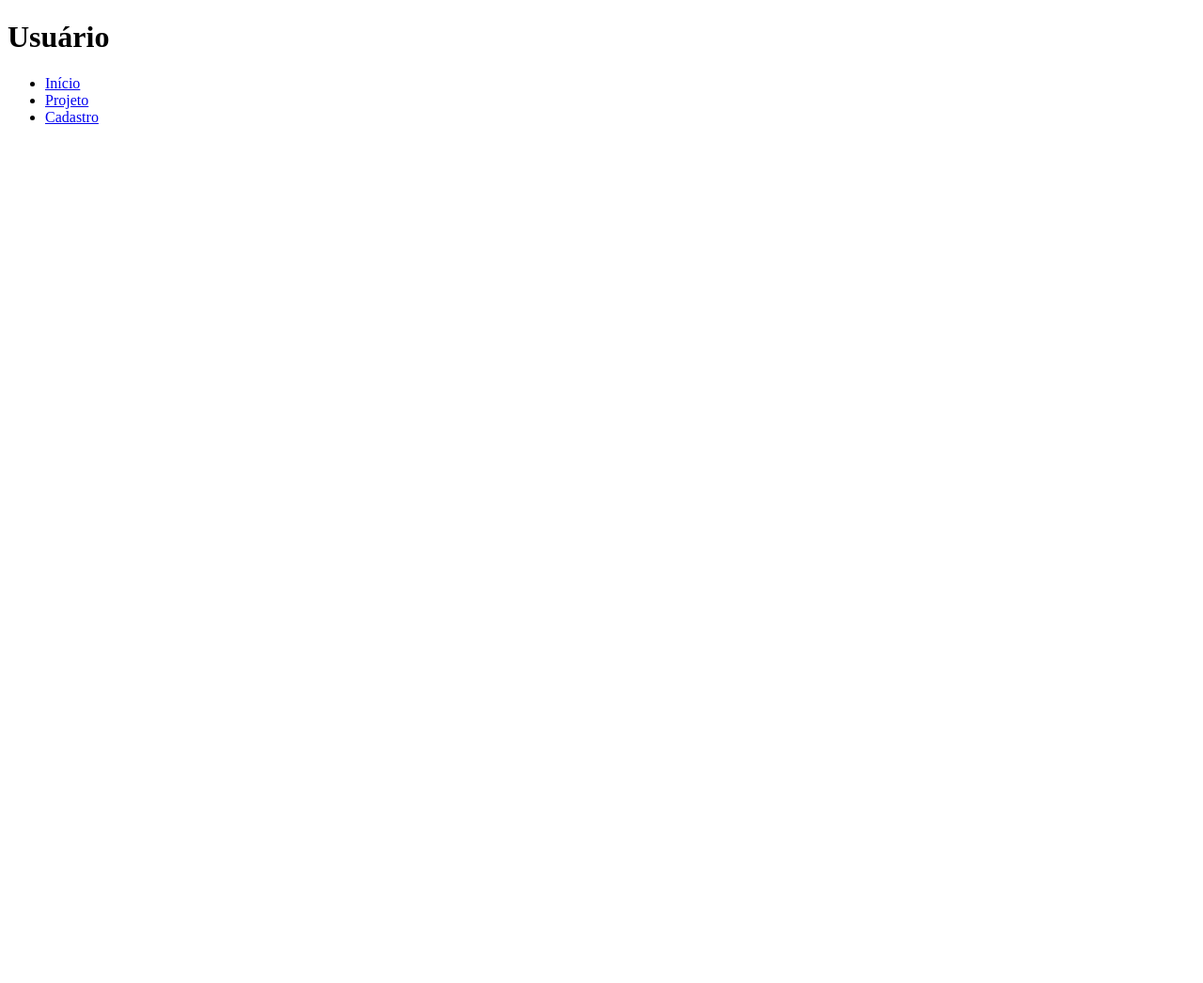
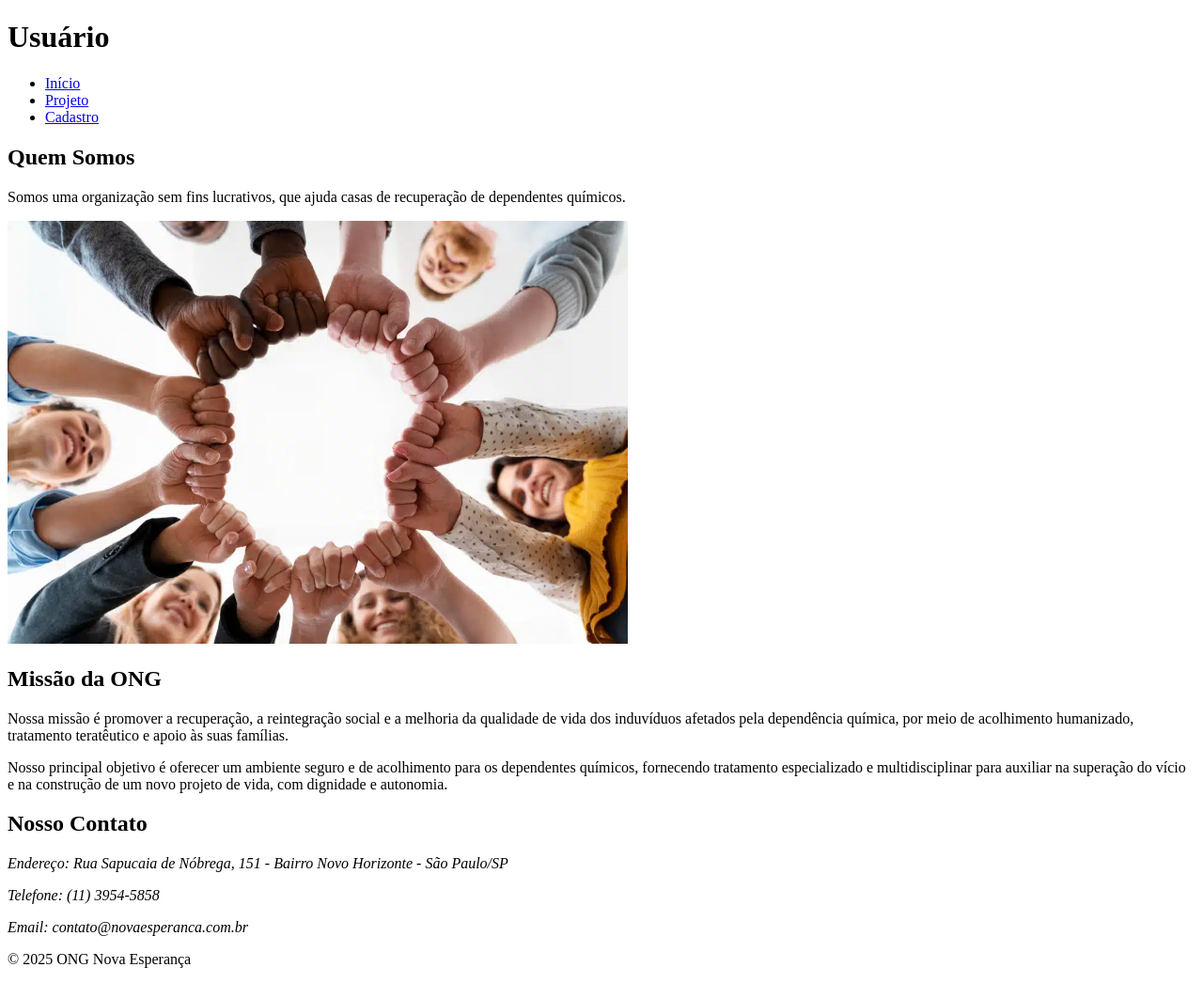
Before and after one commit to EneasNascimento/aulaDesenvolvimentoFrontEndWeb, a plain HTML site: page index.html in a window 1280 px wide. Shown: the whole page at 94% size. Before the commit the page ends 800 px from the top, so only its background shows below. Drawn offline with Linux system fonts and the light colour scheme.

Commit message:
V.1 Adicionado Seções Missão da ONG e Nosso Contato

```diff
--- a/index.html
+++ b/index.html
@@ -16,6 +16,38 @@
             </ul>
         </nav>
     </header>
+    <main>
+        <section>
+            <h2>Quem Somos</h2>
+            <p>Somos uma organização sem fins lucrativos, que ajuda casas de recuperação de dependentes químicos.</p>
+            <img src="imagens/equipe.jpg" alt="Equipe em ação" width="660" height="450">
+        </section>
+
+        <section>
+            <h2>Missão da ONG</h2>
+            <p>
+                Nossa missão é promover a recuperação, a reintegração social e a melhoria da qualidade de vida dos induvíduos afetados pela
+                dependência química, por meio de acolhimento humanizado, tratamento teratêutico e apoio às suas famílias.
+            </p>
+            <p>
+                Nosso principal objetivo é oferecer um ambiente seguro e de acolhimento para os dependentes químicos, fornecendo tratamento especializado
+                 e multidisciplinar para auxiliar na superação do vício e na construção de um novo projeto de vida, com dignidade e autonomia.
+            </p>
+        </section>
+        <section>
+            <h2>Nosso Contato</h2>
+            <address>
+                <p>Endereço: Rua Sapucaia de Nóbrega, 151 - Bairro Novo Horizonte - São Paulo/SP</p>
+                <p>Telefone: (11) 3954-5858</p>
+                <p>Email: contato@novaesperanca.com.br</p>
+
+            </address>
+        </section>
+    </main>
+
+    <footer>
+        <p>&copy; 2025 ONG Nova Esperança</p>
+    </footer>
 
 </body>
 </html>
```
Also changed, not shown: Imagens/equipe.jpg (added).
